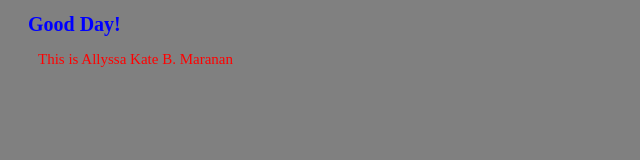
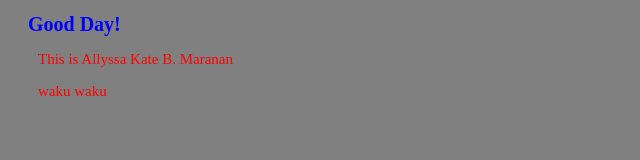
Before and after one commit to alymaranan/activity-demo-page, a plain HTML site: page index.html in a window 1280 px wide. Shown: the full height of the page, 0-640 px from the left. Drawn offline with Linux system fonts and the light colour scheme.

Commit message:
added waku waku in index html

```diff
--- a/index.html
+++ b/index.html
@@ -8,5 +8,7 @@
 	<h1>Good Day!</h1>
 	<p>This is Allyssa Kate B. Maranan</p>
 
+	<p>waku waku</p>
+
 </body>
 </html>
```
